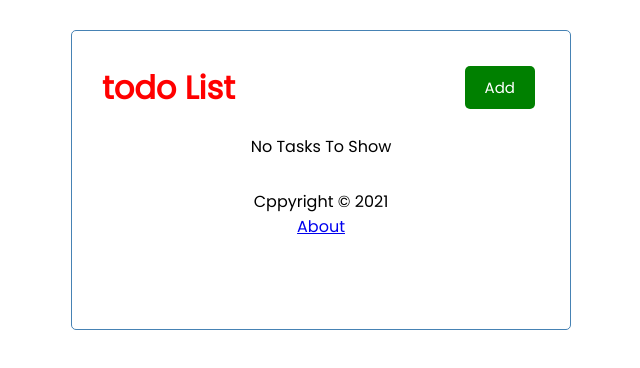
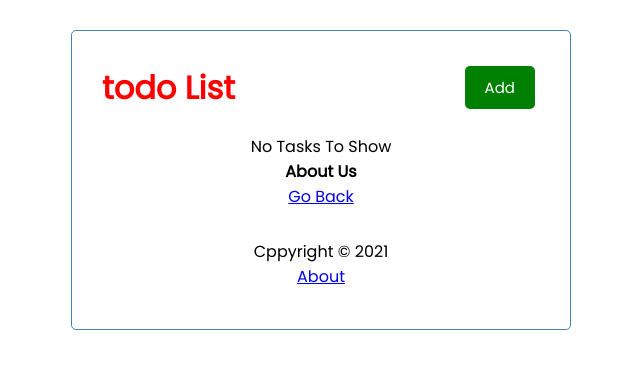
Before and after one commit to marinaBergas/TodoList, a React (Create React App) app: page / in a window 1280 px wide. Shown: the top 368 px of the page, without its empty margins (319-959 px from the left). Built offline with nearby package versions, Linux system fonts and the light colour scheme; no server answers.

Commit message:
about-route-fix

```diff
--- a/src/App.js
+++ b/src/App.js
@@ -125,7 +125,7 @@ function App() {
               </>
             )}
           />
-          <about />
+          <About />
           <Footer />
         </div>
       </div>
```
